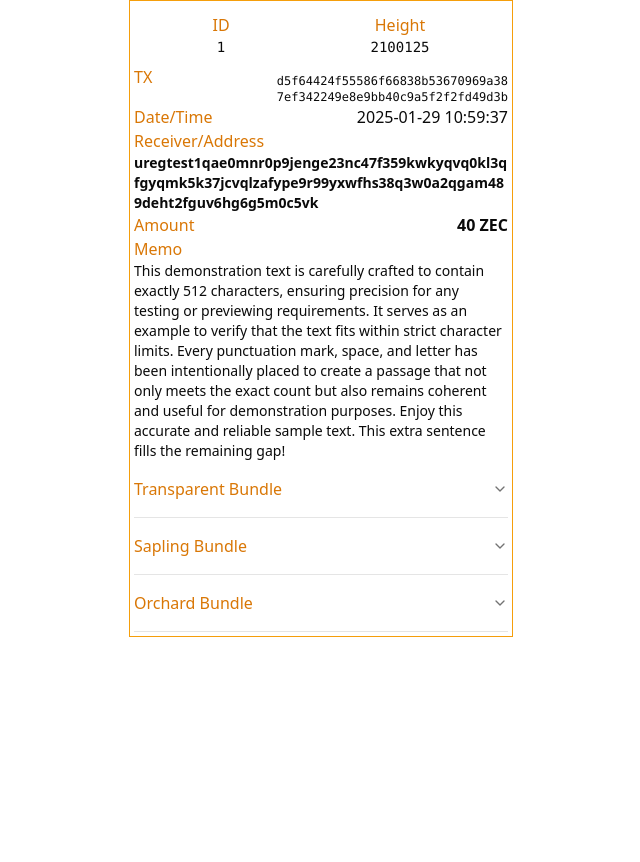
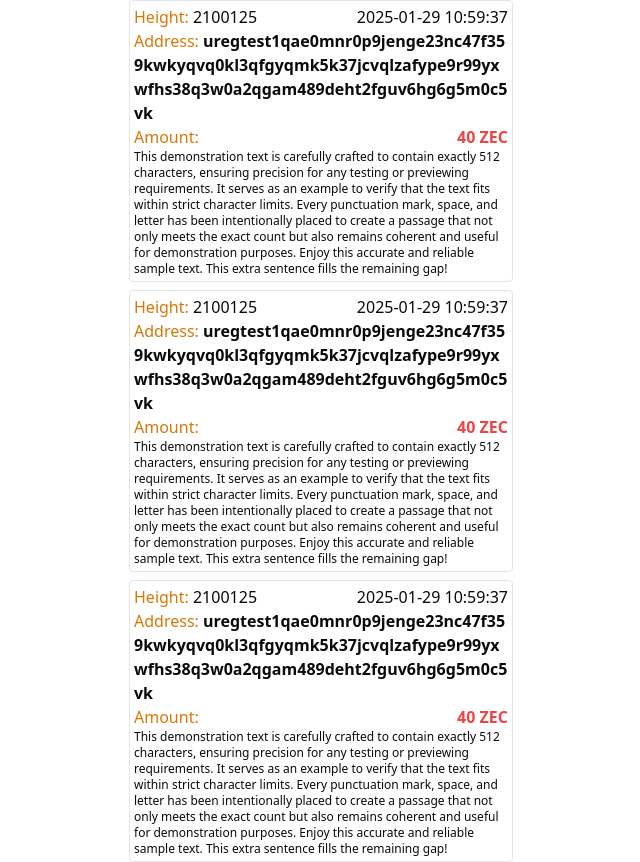
Before and after one commit to hhanh00/zkool-app, a React (Vite) app: page / in a window 1280 px wide. Shown: the whole page, without its empty margins (319-959 px from the left). Before the commit the page ends 800 px from the top, so only its background shows below. Built offline with nearby package versions, Linux system fonts and the light colour scheme.

Commit message:
feat: tx history (#14)

```diff
--- a/package.json
+++ b/package.json
@@ -23,6 +23,7 @@
     "@radix-ui/react-slot": "^1.1.1",
     "@radix-ui/react-switch": "^1.1.2",
     "@radix-ui/react-tabs": "^1.1.2",
+    "bignumber.js": "^9.1.2",
     "class-variance-authority": "^0.7.1",
     "clsx": "^2.1.1",
     "dayjs": "^1.11.13",
--- a/src/components/ui/transaction.tsx
+++ b/src/components/ui/transaction.tsx
@@ -7,25 +7,31 @@ import {
   AccordionItem,
   AccordionTrigger,
 } from "./accordion";
+import BigNumber from "bignumber.js";
 
 type TransactionProps = React.HTMLAttributes<HTMLDivElement> & {
   tx: Tx;
 };
 
-const p1 = (p: string) => p.substring(0, 32);
-const p2 = (p: string) => p.substring(32, 64);
-const v = (v: number) => v / 100000000;
+export const p1 = (p: string) => p.substring(0, 32);
+export const p2 = (p: string) => p.substring(32, 64);
+export const v = (v: number) => {
+  const satoshisBN = new BigNumber(v);
+  const divisor = new BigNumber(100000000);
+  return satoshisBN.dividedBy(divisor).toString();
+}
+export const dateOf = (ts: number) => dayjs(ts * 1000).format("YYYY-MM-DD HH:mm:ss");
 
 export const Transaction: React.FC<TransactionProps> = ({
   tx,
   className,
   ...props
 }) => {
-  const date = dayjs(tx.timestamp * 1000).format("YYYY-MM-DD HH:mm:ss");
+  const date = dateOf(tx.timestamp);
 
   return (
     <div
-      className="m-auto max-w-sm flex flex-col p-1 border border-amber-500"
+      className="m-auto max-w-sm flex flex-col p-1 border rounded border-amber-500"
       {...props}
     >
       <div className={cn("flex p-2", className)}>
--- a/src/main.tsx
+++ b/src/main.tsx
@@ -2,17 +2,17 @@ import { StrictMode } from "react";
 import { createRoot } from "react-dom/client";
 import { Route, BrowserRouter, Routes } from "react-router-dom";
 import { Open } from "@/routes/Open.tsx";
+import { History } from "@/routes/History.tsx";
 import App from "./App.tsx";
 import "./index.css";
-import { Transaction } from "./components/ui/transaction.tsx";
-import { mock_tx } from "./mock_data.ts";
+import { mock_txs } from "./mock_data.ts";
 
 createRoot(document.getElementById("root")!).render(
   <StrictMode>
     <BrowserRouter>
       <App />
       <Routes>
-        <Route path="/" element={<Transaction tx={mock_tx} />} />
+        <Route path="/" element={<History txs={mock_txs} />} />
         <Route path="/open" element={<Open />} />
       </Routes>
     </BrowserRouter>
--- a/src/mock_data.ts
+++ b/src/mock_data.ts
@@ -1,4 +1,4 @@
-import { Account, AccountState, SyncState, Tx } from "./types";
+import { Account, AccountState, SyncState, Tx, TXSummary } from "./types";
 
 export const mock_accounts: Account[] = [
   {
@@ -85,8 +85,8 @@ export const mock_tx: Tx = {
   height: 2100125,
   timestamp: 1738148377,
   value: 4000000000,
-  address: "uregtest1qae0mnr0p9jenge23nc47f359kwkyqvq0kl3qfgyqmk5k37jcvqlzafype9r99yxwfhs38q3w0a2qgam489deht2fguv6hg6g5m0c5vk",
-  receiver: "uregtest1qae0mnr0p9jenge23nc47f359kwkyqvq0kl3qfgyqmk5k37jcvqlzafype9r99yxwfhs38q3w0a2qgam489deht2fguv6hg6g5m0c5vk",
+  receiver:
+    "uregtest1qae0mnr0p9jenge23nc47f359kwkyqvq0kl3qfgyqmk5k37jcvqlzafype9r99yxwfhs38q3w0a2qgam489deht2fguv6hg6g5m0c5vk",
   memo: "This demonstration text is carefully crafted to contain exactly 512 characters, ensuring precision for any testing or previewing requirements. It serves as an example to verify that the text fits within strict character limits. Every punctuation mark, space, and letter has been intentionally placed to create a passage that not only meets the exact count but also remains coherent and useful for demonstration purposes. Enjoy this accurate and reliable sample text. This extra sentence fills the remaining gap!",
   expiration: 2100500,
   transparent_bundle: {
@@ -244,3 +244,39 @@ export const mock_tx: Tx = {
     ],
   },
 };
+
+export const mock_txs: TXSummary[] = [
+  {
+    id: 1,
+    account: 1,
+    txid: "d5f64424f55586f66838b53670969a387ef342249e8e9bb40c9a5f2f2fd49d3b",
+    height: 2100125,
+    timestamp: 1738148377,
+    value: 4000000000,
+    receiver:
+      "uregtest1qae0mnr0p9jenge23nc47f359kwkyqvq0kl3qfgyqmk5k37jcvqlzafype9r99yxwfhs38q3w0a2qgam489deht2fguv6hg6g5m0c5vk",
+    memo: "This demonstration text is carefully crafted to contain exactly 512 characters, ensuring precision for any testing or previewing requirements. It serves as an example to verify that the text fits within strict character limits. Every punctuation mark, space, and letter has been intentionally placed to create a passage that not only meets the exact count but also remains coherent and useful for demonstration purposes. Enjoy this accurate and reliable sample text. This extra sentence fills the remaining gap!",
+  },
+  {
+    id: 2,
+    account: 1,
+    txid: "d5f64424f55586f66838b53670969a387ef342249e8e9bb40c9a5f2f2fd49d3b",
+    height: 2100125,
+    timestamp: 1738148377,
+    value: 4000000000,
+    receiver:
+      "uregtest1qae0mnr0p9jenge23nc47f359kwkyqvq0kl3qfgyqmk5k37jcvqlzafype9r99yxwfhs38q3w0a2qgam489deht2fguv6hg6g5m0c5vk",
+    memo: "This demonstration text is carefully crafted to contain exactly 512 characters, ensuring precision for any testing or previewing requirements. It serves as an example to verify that the text fits within strict character limits. Every punctuation mark, space, and letter has been intentionally placed to create a passage that not only meets the exact count but also remains coherent and useful for demonstration purposes. Enjoy this accurate and reliable sample text. This extra sentence fills the remaining gap!",
+  },
+  {
+    id: 3,
+    account: 1,
+    txid: "d5f64424f55586f66838b53670969a387ef342249e8e9bb40c9a5f2f2fd49d3b",
+    height: 2100125,
+    timestamp: 1738148377,
+    value: 4000000000,
+    receiver:
+      "uregtest1qae0mnr0p9jenge23nc47f359kwkyqvq0kl3qfgyqmk5k37jcvqlzafype9r99yxwfhs38q3w0a2qgam489deht2fguv6hg6g5m0c5vk",
+    memo: "This demonstration text is carefully crafted to contain exactly 512 characters, ensuring precision for any testing or previewing requirements. It serves as an example to verify that the text fits within strict character limits. Every punctuation mark, space, and letter has been intentionally placed to create a passage that not only meets the exact count but also remains coherent and useful for demonstration purposes. Enjoy this accurate and reliable sample text. This extra sentence fills the remaining gap!",
+  },
+];
--- a/src/routes/History.tsx
+++ b/src/routes/History.tsx
@@ -1,3 +1,31 @@
-export const History: React.FC<{}> = () => {
-  return <div />
-}
+import { dateOf, v } from "@/components/ui/transaction";
+import { TXSummary } from "@/types";
+
+export const History: React.FC<{ txs: TXSummary[] }> = ({ txs }) => {
+  return (
+    <div className="flex flex-col max-w-sm m-auto gap-y-2">
+      {txs.map((tx: TXSummary) => {
+        return (
+          <div key={tx.id} className="flex flex-col border rounded p-1">
+            <div className="flex justify-between">
+              <div>
+                <span className="text-amber-600">Height: </span>
+                {tx.height}
+              </div>
+              <div>{dateOf(tx.timestamp)}</div>
+            </div>
+            <div>
+              <span className="text-amber-600">Address: </span>
+              <span className="break-all font-semibold">{tx.receiver}</span>
+            </div>
+            <div className="flex justify-between">
+              <span className="text-amber-600">Amount:</span>
+              <span className="text-red-500 font-semibold">{v(tx.value)} ZEC</span>
+            </div>
+            <div className="text-xs">{tx.memo}</div>
+          </div>
+        );
+      })}
+    </div>
+  );
+};
```
Also changed, not shown: src/types.d.ts (+12 -1 lines), 1 other file (tests, documents, lock files or other folders).
